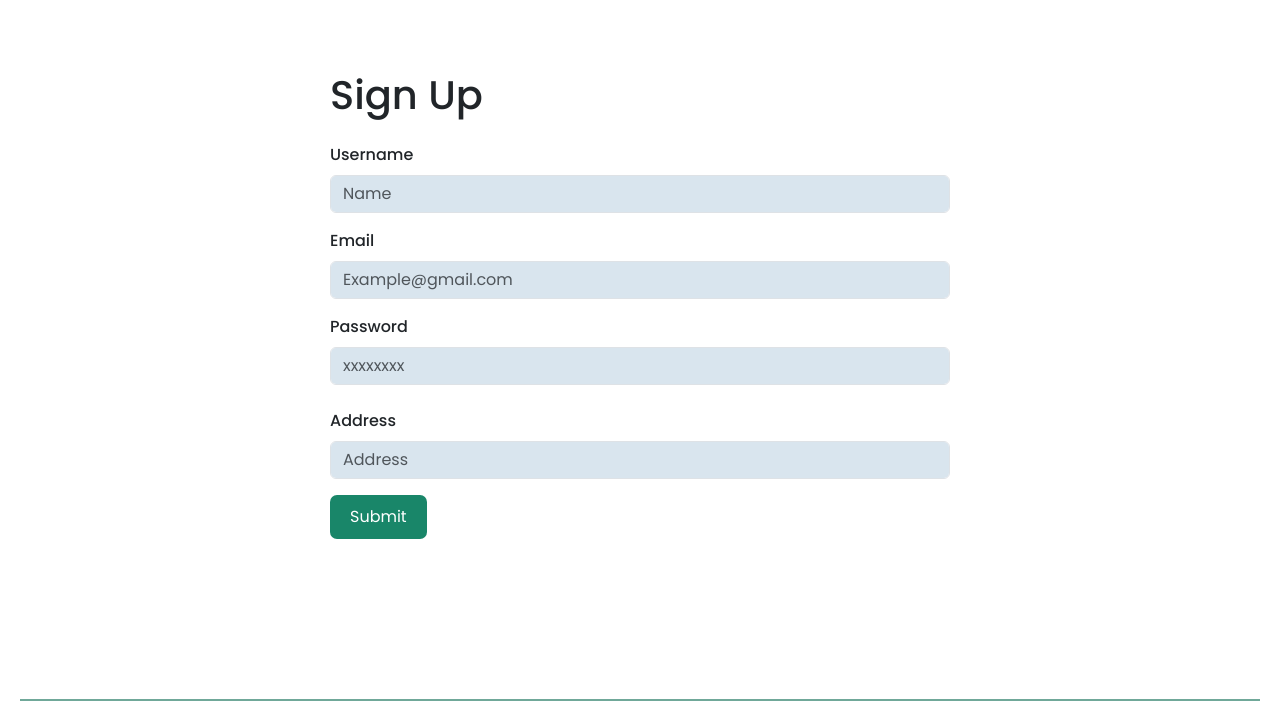
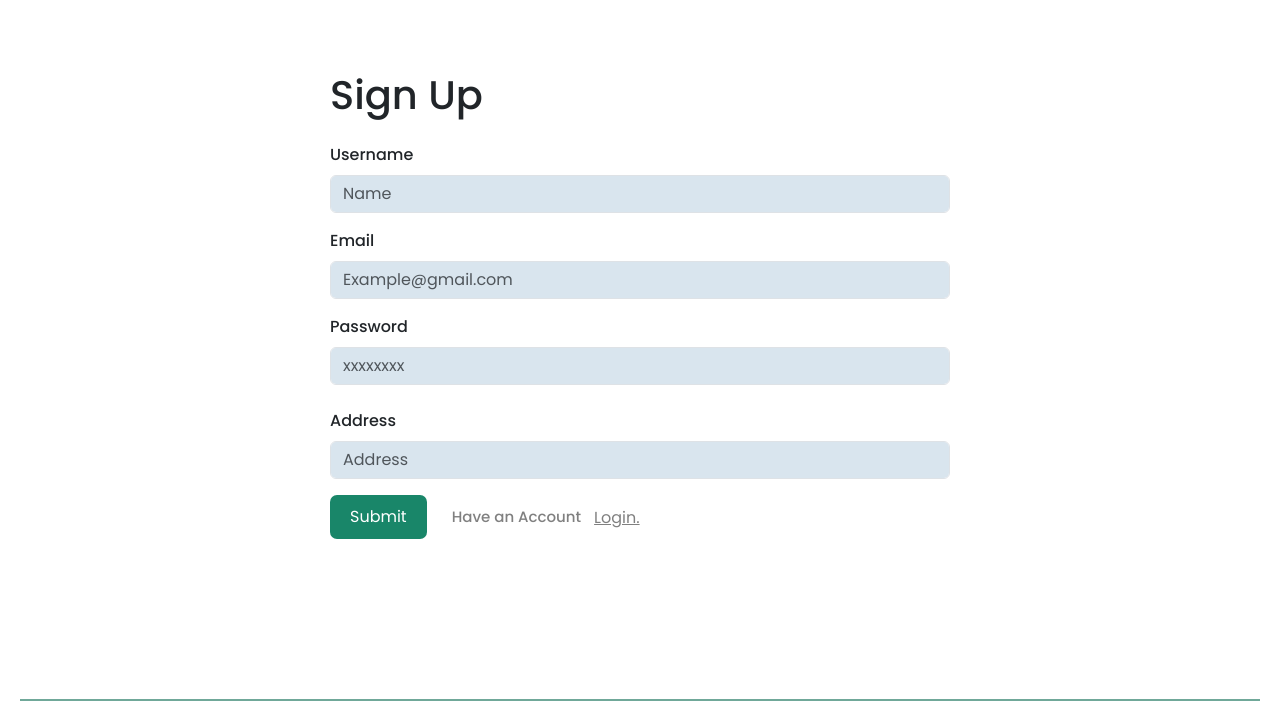
Before and after one commit to Haseeb1389446/Ask-Flow-Platform, a PHP site: the page made by index.php in a window 1280 px wide. Shown: the part 187-914 px from the top of the page. Run offline with PHP 8.4, Linux system fonts and the light colour scheme.

Commit message:
Q/A Platform

```diff
--- a/client/login.php
+++ b/client/login.php
@@ -10,5 +10,5 @@
   </div>
 
 
-  <button type="submit" name="login">Submit</button>
+  <button type="submit" name="login">Submit</button>&nbsp; &nbsp; &nbsp; <span>Create an Account<a class="btn btn-link" href="?signup=true">Sign Up.</a></span>
 </form>
--- a/client/signup.php
+++ b/client/signup.php
@@ -17,5 +17,5 @@
     <input type="text" name="address" placeholder="Address" class="form-control" id="address">
   </div>
 
-  <button type="submit" name="signup">Submit</button>
+  <button type="submit" name="signup">Submit</button>&nbsp; &nbsp; &nbsp; <span>Have an Account<a class="btn btn-link" href="?login=true">Login.</a></span>
 </form>
--- a/public/style.css
+++ b/public/style.css
@@ -131,6 +131,20 @@ nav button i{
     padding: 20vh 0;
 }
 
+.signup span a, .login span a{
+    color: gray;
+}
+
+.signup span a:hover, .login span a:hover{
+    color: #137057;
+}
+
+.signup span, .login span{
+    color: gray;
+    font-weight: 500;
+    font-size: 15px;
+}
+
 .main-container input,.main-container textarea,.main-container select{
     background-color: #286a9f2d !important;
 }
--- a/server/requests.php
+++ b/server/requests.php
@@ -66,11 +66,11 @@ if(isset($_POST["signup"])){
 
 } else if (isset($_POST["ask"])) {
     $title = $_POST["title"];
-    $description = $_POST["description"];
+    $description = "→ " . $_POST["description"];
     $category_id = $_POST["category"];
     $user_id = $_SESSION["user"]["user_id"];
 
-    $query = "INSERT INTO `questions`(`title`,`description`,`category_id`,`user_id`) VALUES ('$title','$description','$category_id','$user_id')";
+    $query = "INSERT INTO `questions`(`title`, `description`, `category_id`, `user_id`) VALUES ('$title','$description','$category_id','$user_id')";
     $rezult = mysqli_query($con,$query);
 
     if($rezult){
```
